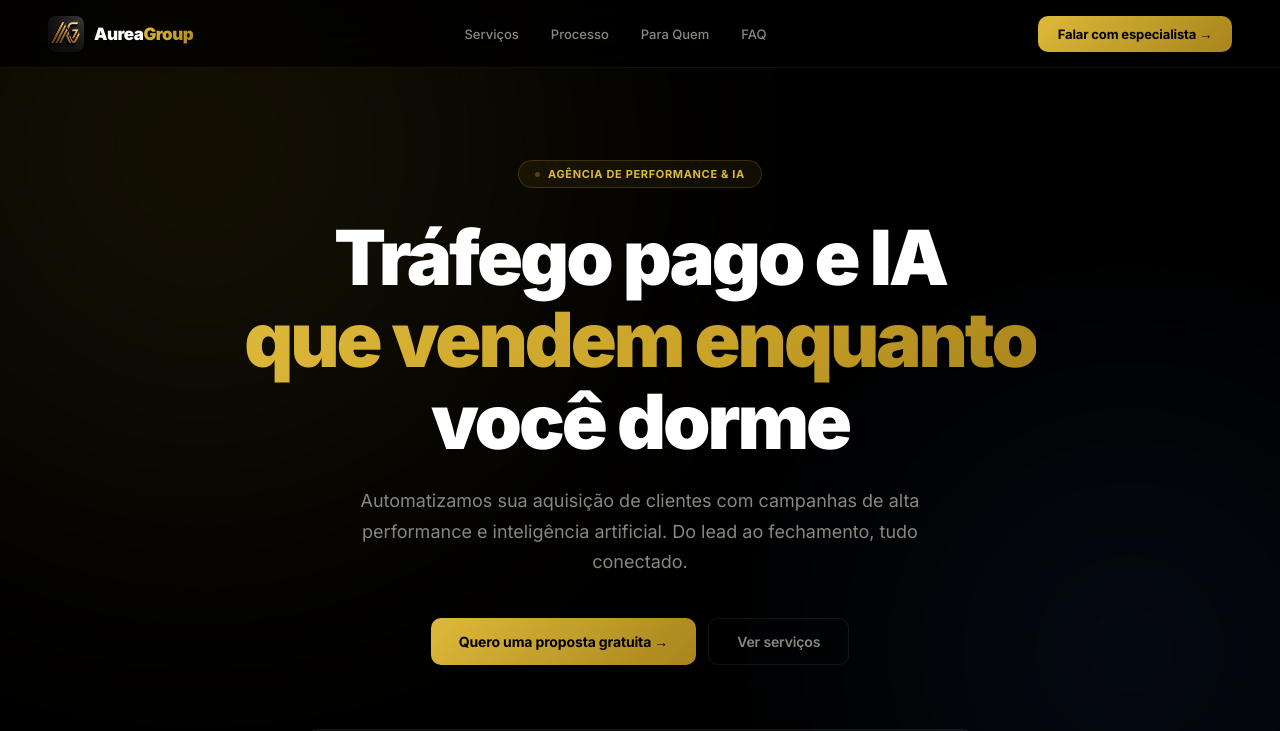
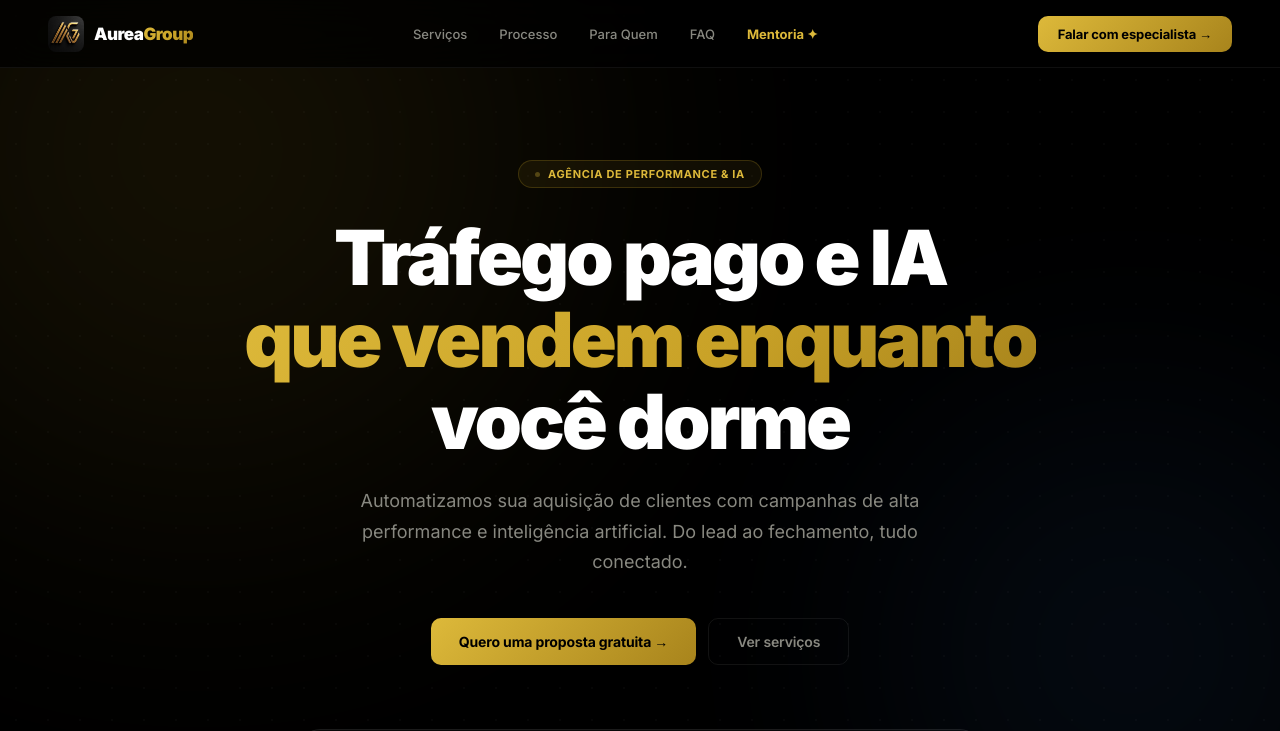
Before and after one commit to lcbcoreographer-rgb/aurea-site, a Next.js app: page / in a window 1280 px wide. Shown: the top 731 px of the page. Built offline with nearby package versions, Linux system fonts and the light colour scheme.

Commit message:
feat: link mentoria no nav e footer

```diff
--- a/app/page.tsx
+++ b/app/page.tsx
@@ -121,6 +121,11 @@ export default function Page() {
               {l}
             </a>
           ))}
+          <a href="/mentoria" style={{ fontSize: 13, fontWeight: 700, color: "var(--gold-lt)", textDecoration: "none", transition: "color .15s" }}
+            onMouseEnter={e => (e.currentTarget.style.color = "#fff")}
+            onMouseLeave={e => (e.currentTarget.style.color = "var(--gold-lt)")}>
+            Mentoria ✦
+          </a>
         </div>
         <a href="https://linktree-lucavespaa.lovable.app/" target="_blank" rel="noopener noreferrer" className="btn-primary" style={{ fontSize: 13, padding: "10px 20px", whiteSpace: "nowrap" }}>Falar com especialista →</a>
       </nav>
@@ -431,7 +436,12 @@ export default function Page() {
             </div>
             <p style={{ fontSize: 12, color: "var(--t3)", maxWidth: 300, lineHeight: 1.6 }}>Tráfego pago e IA para negócios que querem crescer de verdade.</p>
           </div>
-          <div style={{ display: "flex", gap: 32 }}>
+          <div style={{ display: "flex", gap: 32, flexWrap: "wrap" }}>
+            <a href="/mentoria" style={{ fontSize: 13, color: "var(--gold-lt)", textDecoration: "none", fontWeight: 700, transition: "color .15s" }}
+              onMouseEnter={e => (e.currentTarget.style.color = "#fff")}
+              onMouseLeave={e => (e.currentTarget.style.color = "var(--gold-lt)")}>
+              Mentoria ✦
+            </a>
             {[
               { l: "Instagram", h: "#" },
               { l: "LinkedIn", h: "#" },
```
